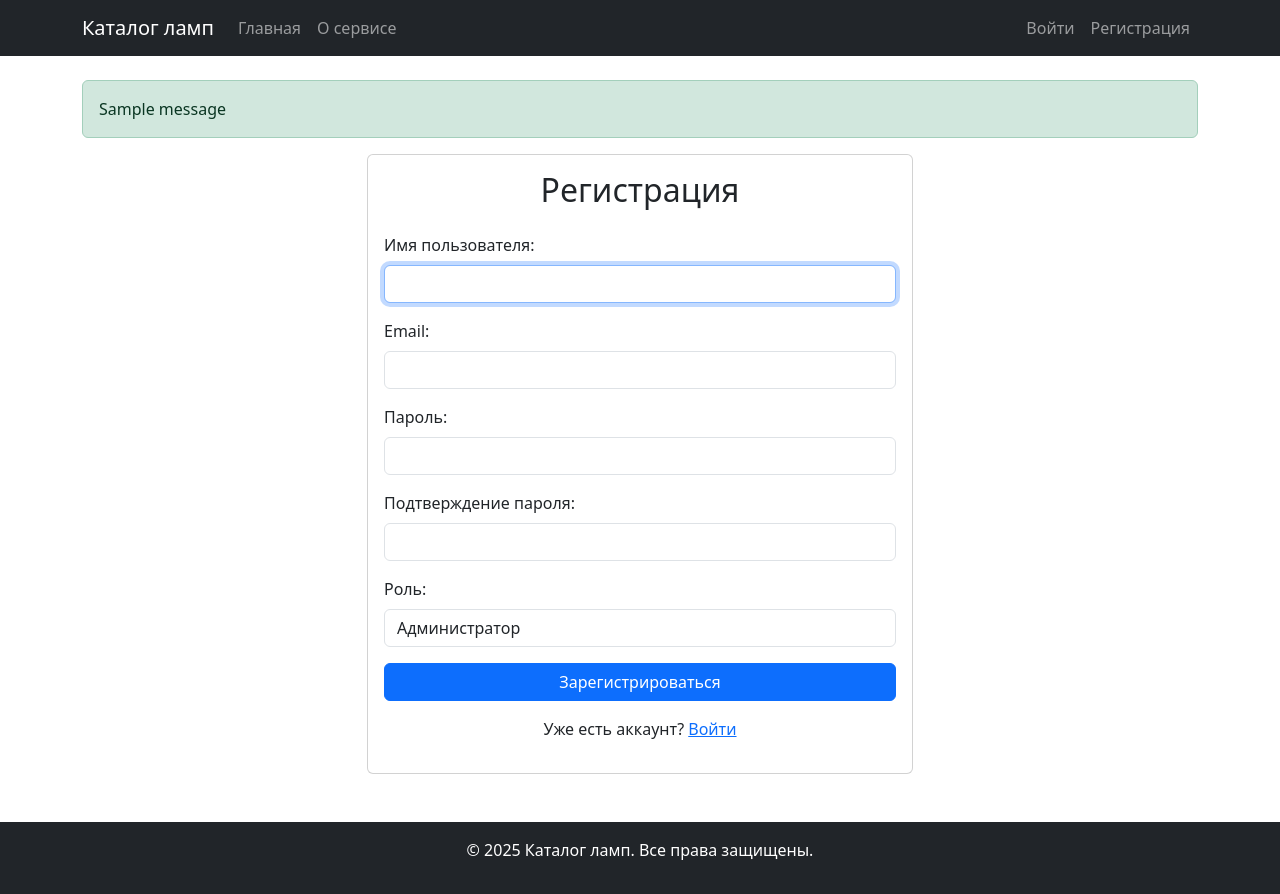
After one commit to Waggerok/third, a Django app: page /register/ in a window 1280 px wide. The commit adds this page. Run offline with Django 5.2, Linux system fonts and the light colour scheme; one stand-in notice (Sample message) is shown.

Commit message:
roles in practice working good

```diff
--- /dev/null
+++ b/third/lamp_catalog/catalog/forms.py
@@ -0,0 +1,29 @@
+from django import forms
+from django.contrib.auth.forms import UserCreationForm
+from django.contrib.auth.models import User
+from .models import UserProfile
+
+class UserRegistrationForm(UserCreationForm):
+    email = forms.EmailField(required=True, widget=forms.EmailInput(attrs={'class': 'form-control'}))
+    username = forms.CharField(widget=forms.TextInput(attrs={'class': 'form-control'}))
+    password1 = forms.CharField(widget=forms.PasswordInput(attrs={'class': 'form-control'}))
+    password2 = forms.CharField(widget=forms.PasswordInput(attrs={'class': 'form-control'}))
+    role = forms.ChoiceField(choices=UserProfile.ROLE_CHOICES, label='Роль', widget=forms.Select(attrs={'class': 'form-control'}))
+
+    class Meta:
+        model = User
+        fields = ('username', 'email', 'password1', 'password2', 'role')
+
+    def clean_email(self):
+        email = self.cleaned_data.get('email')
+        if User.objects.filter(email=email).exists():
+            raise forms.ValidationError('Этот email уже зарегистрирован')
+        return email
+
+    def save(self, commit=True):
+        user = super().save(commit=False)
+        user.email = self.cleaned_data['email']
+        if commit:
+            user.save()
+            UserProfile.objects.create(user=user, role=self.cleaned_data['role'])
+        return user
--- a/third/lamp_catalog/catalog/models.py
+++ b/third/lamp_catalog/catalog/models.py
@@ -31,7 +31,7 @@ class Lamp(models.Model):
     created_at = models.DateTimeField(auto_now_add=True)
     updated_at = models.DateTimeField(auto_now=True)
 
-    def get_price_for_quantity(self, quantity):
+    def get_price_for_quantity(self, quantity=1):
         if self.large_wholesale_price and self.large_wholesale_quantity and quantity >= self.large_wholesale_quantity:
             return self.large_wholesale_price
         elif self.small_wholesale_price and self.small_wholesale_quantity and quantity >= self.small_wholesale_quantity:
--- a/third/lamp_catalog/catalog/templates/catalog/base.html
+++ b/third/lamp_catalog/catalog/templates/catalog/base.html
@@ -25,27 +25,42 @@
                 </ul>
                 <ul class="navbar-nav">
                     {% if user.is_authenticated %}
+                        {% if user.userprofile.role == 'admin' %}
                         <li class="nav-item">
-                            <a class="nav-link" href="{% url 'catalog:cart_detail' %}">
-                                <i class="bi bi-cart"></i> Корзина
-                            </a>
+                            <a class="nav-link" href="{% url 'catalog:order_list' %}">Заказы</a>
                         </li>
+                        <li class="nav-item">
+                            <a class="nav-link" href="{% url 'catalog:merchandiser_product_list' %}">Управление товарами</a>
+                        </li>
+                        {% endif %}
+                        {% if user.userprofile.role == 'merchandiser' %}
+                        <li class="nav-item">
+                            <a class="nav-link" href="{% url 'catalog:merchandiser_product_list' %}">Управление товарами</a>
+                        </li>
+                        {% endif %}
                         {% if user.userprofile.role == 'sales_manager' %}
-                            <li class="nav-item">
-                                <a class="nav-link" href="{% url 'catalog:order_list' %}">
-                                    <i class="bi bi-list-ul"></i> Заказы
-                                </a>
-                            </li>
+                        <li class="nav-item">
+                            <a class="nav-link" href="{% url 'catalog:order_list' %}">Заказы</a>
+                        </li>
                         {% endif %}
+                        <li class="nav-item">
+                            <a class="nav-link" href="{% url 'catalog:cart_detail' %}">Корзина</a>
+                        </li>
                         <li class="nav-item">
                             <span class="nav-link">{{ user.username }}</span>
                         </li>
                         <li class="nav-item">
-                            <a class="nav-link" href="{% url 'logout' %}">Выйти</a>
+                            <form method="post" action="{% url 'logout' %}" class="d-inline">
+                                {% csrf_token %}
+                                <button type="submit" class="btn btn-link nav-link">Выйти</button>
+                            </form>
                         </li>
                     {% else %}
                         <li class="nav-item">
                             <a class="nav-link" href="{% url 'login' %}">Войти</a>
+                        </li>
+                        <li class="nav-item">
+                            <a class="nav-link" href="{% url 'register' %}">Регистрация</a>
                         </li>
                     {% endif %}
                 </ul>
--- a/third/lamp_catalog/catalog/templates/registration/login.html
+++ b/third/lamp_catalog/catalog/templates/registration/login.html
@@ -22,6 +22,9 @@
                         <button type="submit" class="btn btn-primary">Войти</button>
                     </div>
                 </form>
+                <div class="text-center mt-3">
+                    <p>Нет аккаунта? <a href="{% url 'register' %}">Зарегистрироваться</a></p>
+                </div>
             </div>
         </div>
     </div>
--- /dev/null
+++ b/third/lamp_catalog/catalog/templates/registration/register.html
@@ -0,0 +1,71 @@
+{% extends 'catalog/base.html' %}
+
+{% block title %}Регистрация{% endblock %}
+
+{% block content %}
+<div class="row justify-content-center">
+    <div class="col-md-6">
+        <div class="card">
+            <div class="card-body">
+                <h2 class="card-title text-center mb-4">Регистрация</h2>
+                {% if form.errors %}
+                <div class="alert alert-danger">
+                    {% for field in form %}
+                        {% for error in field.errors %}
+                            <p>{{ field.label }}: {{ error }}</p>
+                        {% endfor %}
+                    {% endfor %}
+                    {% for error in form.non_field_errors %}
+                        <p>{{ error }}</p>
+                    {% endfor %}
+                </div>
+                {% endif %}
+                <form method="post">
+                    {% csrf_token %}
+                    <div class="mb-3">
+                        <label for="id_username" class="form-label">Имя пользователя:</label>
+                        {{ form.username }}
+                        {% if form.username.help_text %}
+                        <small class="form-text text-muted">{{ form.username.help_text }}</small>
+                        {% endif %}
+                    </div>
+                    <div class="mb-3">
+                        <label for="id_email" class="form-label">Email:</label>
+                        {{ form.email }}
+                        {% if form.email.help_text %}
+                        <small class="form-text text-muted">{{ form.email.help_text }}</small>
+                        {% endif %}
+                    </div>
+                    <div class="mb-3">
+                        <label for="id_password1" class="form-label">Пароль:</label>
+                        {{ form.password1 }}
+                        {% if form.password1.help_text %}
+                        <small class="form-text text-muted">{{ form.password1.help_text }}</small>
+                        {% endif %}
+                    </div>
+                    <div class="mb-3">
+                        <label for="id_password2" class="form-label">Подтверждение пароля:</label>
+                        {{ form.password2 }}
+                        {% if form.password2.help_text %}
+                        <small class="form-text text-muted">{{ form.password2.help_text }}</small>
+                        {% endif %}
+                    </div>
+                    <div class="mb-3">
+                        <label for="id_role" class="form-label">Роль:</label>
+                        {{ form.role }}
+                        {% if form.role.help_text %}
+                        <small class="form-text text-muted">{{ form.role.help_text }}</small>
+                        {% endif %}
+                    </div>
+                    <div class="d-grid">
+                        <button type="submit" class="btn btn-primary">Зарегистрироваться</button>
+                    </div>
+                </form>
+                <div class="text-center mt-3">
+                    <p>Уже есть аккаунт? <a href="{% url 'login' %}">Войти</a></p>
+                </div>
+            </div>
+        </div>
+    </div>
+</div>
+{% endblock %}
--- a/third/lamp_catalog/catalog/urls.py
+++ b/third/lamp_catalog/catalog/urls.py
@@ -15,4 +15,6 @@ urlpatterns = [
     path('cart/create-order/', views.create_order, name='create_order'),
     path('orders/', views.order_list, name='order_list'),
     path('orders/<int:pk>/', views.order_detail, name='order_detail'),
+    path('merchandiser/products/', views.merchandiser_product_list, name='merchandiser_product_list'),
+    path('merchandiser/products/<int:pk>/edit/', views.edit_lamp, name='edit_lamp'),
 ]
--- a/third/lamp_catalog/catalog/views.py
+++ b/third/lamp_catalog/catalog/views.py
@@ -6,6 +6,7 @@ from django.contrib.auth.mixins import LoginRequiredMixin, UserPassesTestMixin
 from django.contrib import messages
 from django.http import JsonResponse
 from .models import Lamp, Cart, CartItem, Order, UserProfile
+from .forms import UserRegistrationForm
 
 def about(request):
     return render(request, 'catalog/about.html')
@@ -14,6 +15,14 @@ def has_role(role):
     def check_role(user):
         try:
             return user.userprofile.role == role
+        except UserProfile.DoesNotExist:
+            return False
+    return check_role
+
+def has_role_or_admin(roles):
+    def check_role(user):
+        try:
+            return user.userprofile.role in roles or user.userprofile.role == 'admin'
         except UserProfile.DoesNotExist:
             return False
     return check_role
@@ -174,13 +183,18 @@ def order_detail(request, pk):
     return render(request, 'catalog/order_detail.html', {'order': order})
 
 @login_required
-@user_passes_test(has_role('admin'))
 def order_list(request):
-    orders = Order.objects.all().order_by('-created_at')
+    if request.user.userprofile.role == 'admin':
+        orders = Order.objects.all().order_by('-created_at')
+    elif request.user.userprofile.role == 'sales_manager':
+        orders = Order.objects.filter(sales_manager=request.user).order_by('-created_at')
+    else:
+        messages.error(request, 'У вас нет доступа к списку заказов')
+        return redirect('catalog:lamp_list')
     return render(request, 'catalog/order_list.html', {'orders': orders})
 
 @login_required
-@user_passes_test(has_role('merchandiser'))
+@user_passes_test(has_role_or_admin(['merchandiser']))
 def edit_lamp_description(request, pk):
     lamp = get_object_or_404(Lamp, id=pk)
     if request.method == 'POST':
@@ -190,3 +204,56 @@ def edit_lamp_description(request, pk):
         return redirect('catalog:lamp_detail', pk=pk)
 
     return render(request, 'catalog/edit_lamp_description.html', {'lamp': lamp})
+
+def register(request):
+    if request.method == 'POST':
+        form = UserRegistrationForm(request.POST)
+        if form.is_valid():
+            form.save()
+            messages.success(request, 'Регистрация успешна! Теперь вы можете войти.')
+            return redirect('login')
+    else:
+        form = UserRegistrationForm()
+    return render(request, 'registration/register.html', {'form': form})
+
+@login_required
+@user_passes_test(has_role_or_admin(['merchandiser']))
+def merchandiser_product_list(request):
+    lamps = Lamp.objects.all().order_by('-created_at')
+    return render(request, 'catalog/merchandiser_product_list.html', {'lamps': lamps})
+
+@login_required
+@user_passes_test(has_role_or_admin(['merchandiser']))
+def edit_lamp(request, pk):
+    lamp = get_object_or_404(Lamp, id=pk)
+    if request.method == 'POST':
+        try:
+            lamp.brand = request.POST.get('brand', lamp.brand)
+            lamp.article = request.POST.get('article', lamp.article)
+            lamp.has_dimmer = request.POST.get('has_dimmer') == 'on'
+            lamp.power_watts = int(request.POST.get('power_watts', lamp.power_watts))
+            height_cm = request.POST.get('height_cm')
+            lamp.height_cm = int(height_cm) if height_cm else None
+            lamp.color = request.POST.get('color', lamp.color)
+            lamp.lamp_type = request.POST.get('lamp_type', lamp.lamp_type)
+            lamp.description = request.POST.get('description', lamp.description)
+            lamp.price = float(request.POST.get('price', lamp.price))
+
+            small_wholesale_price = request.POST.get('small_wholesale_price')
+            lamp.small_wholesale_price = float(small_wholesale_price) if small_wholesale_price else None
+
+            small_wholesale_quantity = request.POST.get('small_wholesale_quantity')
+            lamp.small_wholesale_quantity = int(small_wholesale_quantity) if small_wholesale_quantity else None
+
+            large_wholesale_price = request.POST.get('large_wholesale_price')
+            lamp.large_wholesale_price = float(large_wholesale_price) if large_wholesale_price else None
+
+            large_wholesale_quantity = request.POST.get('large_wholesale_quantity')
+            lamp.large_wholesale_quantity = int(large_wholesale_quantity) if large_wholesale_quantity else None
+
+            lamp.save()
+            messages.success(request, 'Товар успешно обновлен')
+            return redirect('catalog:merchandiser_product_list')
+        except (ValueError, TypeError) as e:
+            messages.error(request, f'Ошибка при сохранении данных: {str(e)}')
+    return render(request, 'catalog/edit_lamp.html', {'lamp': lamp})
--- a/third/lamp_catalog/lamp_catalog/settings.py
+++ b/third/lamp_catalog/lamp_catalog/settings.py
@@ -125,5 +125,5 @@ DEFAULT_AUTO_FIELD = 'django.db.models.BigAutoField'
 
 # Authentication settings
 LOGIN_REDIRECT_URL = 'catalog:lamp_list'
-LOGOUT_REDIRECT_URL = 'catalog:lamp_list'
+LOGOUT_REDIRECT_URL = 'login'
 LOGIN_URL = 'login'
--- a/third/lamp_catalog/lamp_catalog/urls.py
+++ b/third/lamp_catalog/lamp_catalog/urls.py
@@ -17,10 +17,12 @@ Including another URLconf
 from django.contrib import admin
 from django.urls import path, include
 from django.contrib.auth import views as auth_views
+from catalog.views import register
 
 urlpatterns = [
     path('admin/', admin.site.urls),
     path('', include('catalog.urls')),
     path('login/', auth_views.LoginView.as_view(template_name='registration/login.html'), name='login'),
-    path('logout/', auth_views.LogoutView.as_view(next_page='catalog:lamp_list'), name='logout'),
+    path('logout/', auth_views.LogoutView.as_view(next_page='login'), name='logout'),
+    path('register/', register, name='register'),
 ]
```
Also changed, not shown: third/lamp_catalog/catalog/templates/catalog/edit_lamp.html (added, +104 -0 lines), third/lamp_catalog/catalog/templates/catalog/merchandiser_product_list.html (added, +66 -0 lines), third/lamp_catalog/db.sqlite3.
